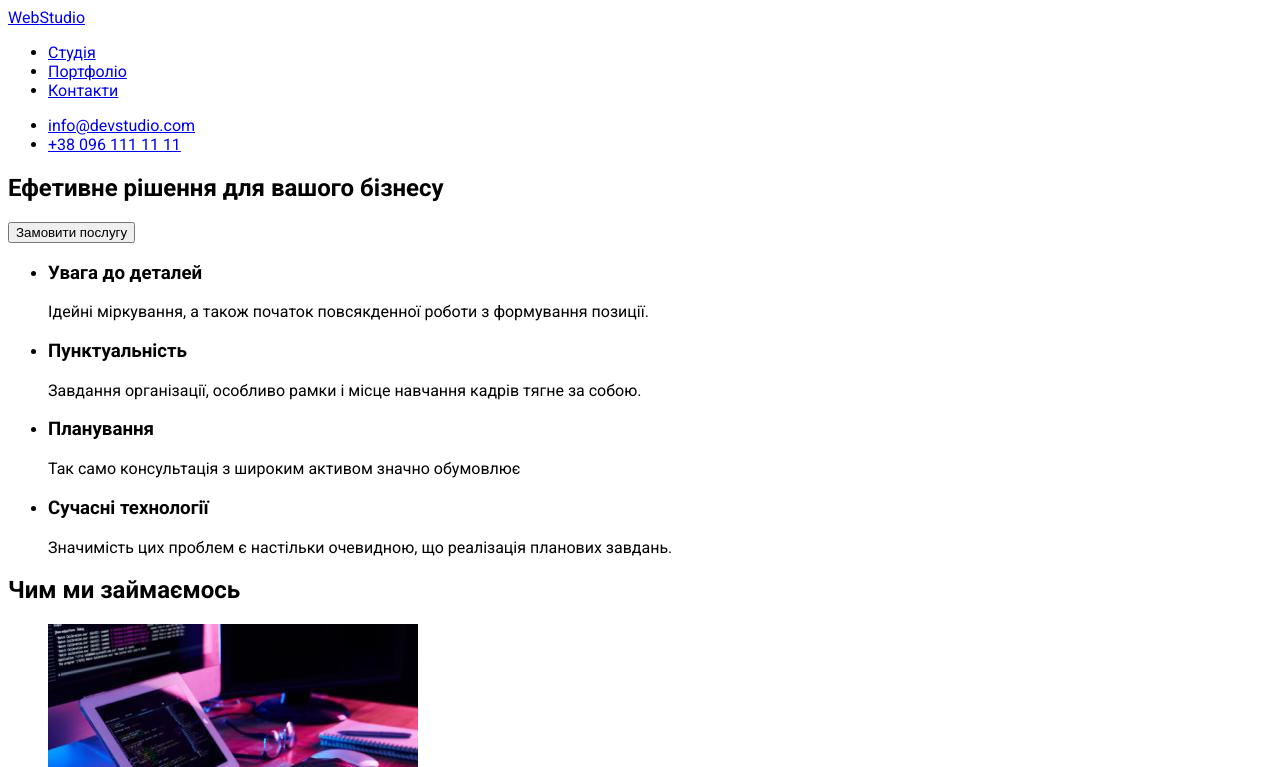
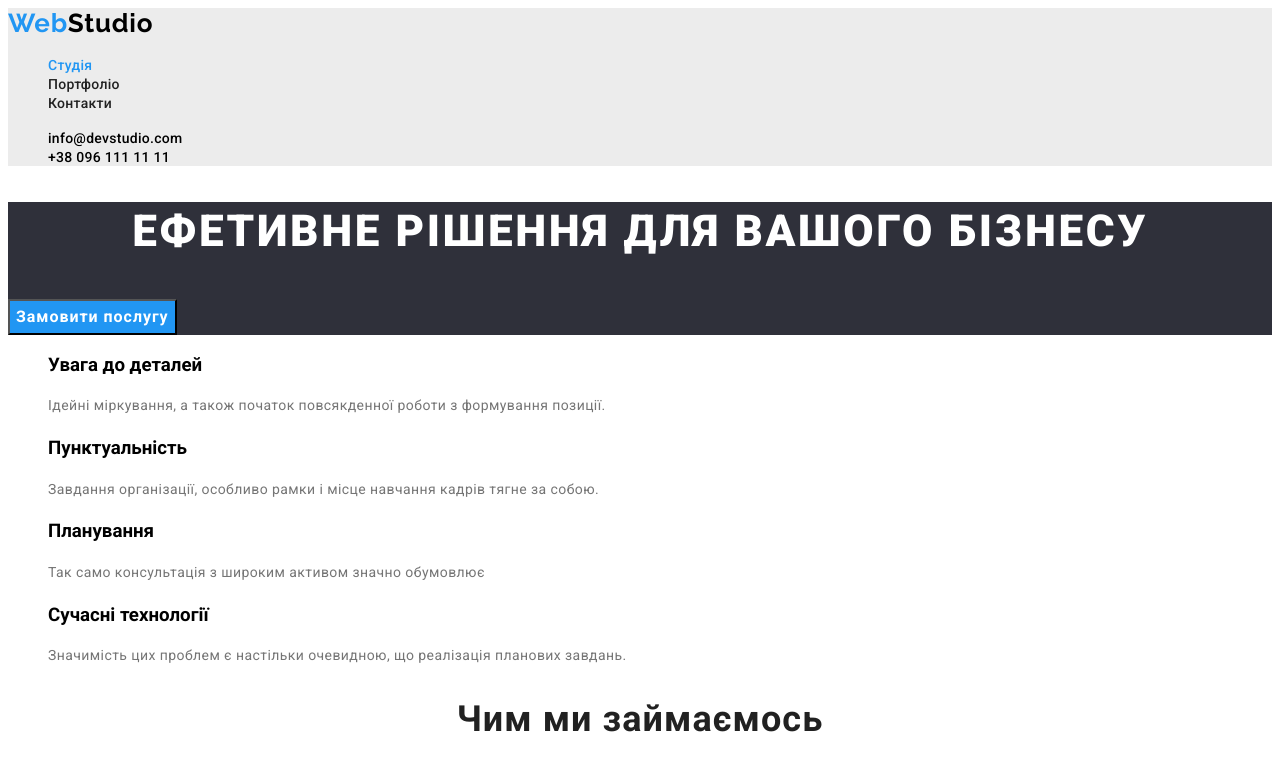
Before and after one commit to AlexVainahii/goit-markup-hw-02, a plain HTML site: page index.html in a window 1280 px wide. Shown: the top 767 px of the page. Drawn offline with Linux system fonts and the light colour scheme.

Commit message:
add css class

```diff
--- a/css/styles.css
+++ b/css/styles.css
@@ -1,11 +1,18 @@
 :root {
-  --primary-color: #212121;
-  --akcent-color: #2196f3;
-  --secondary-color: #757575;
+  --primary-text-color: #212121;
+  --akcent-text-color: #2196f3;
+  --secondary-text-color: #757575;
+  --primary-background-color: #2f303a;
+  --secondary-background-color: #ececec;
+  --primary-btn-text-color: #ffffff;
+  --akcent-btn-text-color: #000000;
+  --primary-btn-background-color: #2196f3;
+  --akcent-btn-background-color: #ffffff;
 }
 
 .link {
   text-decoration: none;
+  font-style: inherit;
 }
 .list {
   list-style-type: none;
@@ -27,3 +34,126 @@
 body {
   font-family: "Roboto", sans-serif;
 }
+/* ----------------HEADER------------------- */
+.header {
+  background-color: var(--secondary-background-color);
+}
+.header-logo {
+  font-family: "Raleway";
+  font-weight: 700;
+  font-size: 26px;
+  line-height: 1.19;
+  letter-spacing: 0.03em;
+  color: var(--akcent-text-color);
+  cursor: pointer;
+}
+.header-logo-text {
+  color: #000000;
+}
+.header-nav-link,
+.header-contact-link {
+  font-family: "Roboto";
+  font-weight: 500;
+  font-size: 14px;
+  line-height: 1.14;
+  letter-spacing: 0.02em;
+  color: var(--primary-text-color);
+  cursor: pointer;
+}
+.header-contact-link {
+  color: var(--secondary-color);
+}
+.current,
+.header-contact-link:hover,
+.header-contact-link:focus {
+  color: var(--akcent-text-color);
+  cursor: pointer;
+}
+/* ----------------HERO------------------- */
+.hero {
+  background-color: var(--primary-background-color);
+}
+.hero-title {
+  font-weight: 900;
+  font-size: 44px;
+  line-height: 1.36;
+  text-align: center;
+  letter-spacing: 0.06em;
+  text-transform: uppercase;
+  color: #ffffff;
+}
+.hero-btn {
+  font-family: "Roboto";
+  font-style: normal;
+  font-weight: 700;
+  font-size: 16px;
+  line-height: 1.88;
+  display: flex;
+  align-items: center;
+  text-align: center;
+  letter-spacing: 0.06em;
+  background-color: var(--primary-btn-background-color);
+  color: var(--primary-btn-text-color);
+}
+.hero-btn:hover,
+.hero-btn:focus {
+  background-color: var(--akcent-btn-background-color);
+  color: var(--akcent-btn-text-color);
+}
+/* ----------------Tasks------------------- */
+
+. .tasks-item-title {
+  font-weight: 700;
+  font-size: 14px;
+  line-height: 1.14;
+  letter-spacing: 0.03em;
+  text-transform: uppercase;
+  color: var(--primary-text-color);
+}
+.tasks-item-text {
+  font-weight: 400;
+  font-size: 14px;
+  line-height: 1.71;
+  letter-spacing: 0.03em;
+  color: var(--secondary-text-color);
+}
+.portfolio {
+}
+.portfolio-title {
+  font-weight: 700;
+  font-size: 36px;
+  line-height: 1.17;
+  text-align: center;
+  letter-spacing: 0.03em;
+  color: var(--primary-text-color);
+}
+
+.team {
+}
+.team-title {
+  font-weight: 700;
+  font-size: 36px;
+  line-height: 1.17;
+  text-align: center;
+  letter-spacing: 0.03em;
+  color: var(--primary-text-color);
+}
+
+.team-item-title {
+}
+.team-item-text {
+}
+.footer {
+}
+.footer-logo {
+}
+.footer-logo-tekst {
+}
+.adress {
+}
+.adress-list {
+}
+.adress-item {
+}
+.adress-item-link {
+}
--- a/index.html
+++ b/index.html
@@ -11,51 +11,73 @@
     />
   </head>
   <body>
-    <header>
-      <a href="./index.html" lang="en">Web<span>Studio</span></a>
+    <header class="header">
+      <a href="./index.html" class="curent header-logo link" lang="en"
+        >Web<span class="header-logo-text">Studio</span></a
+      >
       <nav>
-        <ul>
-          <li><a href="./index.html">Студія</a></li>
-          <li><a href="./portfolio.html">Портфоліо</a></li>
-          <li><a href="./contacts.html">Контакти</a></li>
+        <ul class="header-nav-list list">
+          <li class="header-nav-item">
+            <a href="./index.html" class="current header-nav-link link"
+              >Студія</a
+            >
+          </li>
+          <li class="header-nav-item">
+            <a href="./portfolio.html" class="header-nav-link link"
+              >Портфоліо</a
+            >
+          </li>
+          <li class="header-nav-item">
+            <a href="./contacts.html" class="header-nav-link link">Контакти</a>
+          </li>
         </ul>
       </nav>
-      <ul>
-        <li><a href="mailto:info@devstudio.com">info@devstudio.com</a></li>
-        <li><a href="tel:+380961111111">+38 096 111 11 11</a></li>
+      <ul class="header-contact-list list">
+        <li>
+          <a href="mailto:info@devstudio.com" class="header-contact-link link"
+            >info@devstudio.com</a
+          >
+        </li>
+        <li>
+          <a href="tel:+380961111111" class="header-contact-link link"
+            >+38 096 111 11 11</a
+          >
+        </li>
       </ul>
     </header>
     <main>
       <!--Title-->
-      <section>
-        <h1>Ефетивне рішення для вашого бізнесу</h1>
-        <button type="button">Замовити послугу</button>
+      <section class="hero">
+        <h1 class="hero-title">Ефетивне рішення для вашого бізнесу</h1>
+        <button type="button" class="hero-btn">Замовити послугу</button>
       </section>
       <!--Tasks-->
-      <section>
+      <section class="tasks">
         <h2 class="visually-hidden">Переваги</h2>
-        <ul>
-          <li>
-            <h3 class="tasks">Увага до деталей</h3>
-            <p>
+        <ul class="tasks-list list">
+          <li class="tasks-lists-item">
+            <h3 class="tasks-item-title">Увага до деталей</h3>
+            <p class="tasks-item-text">
               Ідейні міркування, а також початок повсякденної роботи з
               формування позиції.
             </p>
           </li>
-          <li>
-            <h3>Пунктуальність</h3>
-            <p>
+          <li class="tasks-lists-item">
+            <h3 class="tasks-item-title">Пунктуальність</h3>
+            <p class="tasks-item-text">
               Завдання організації, особливо рамки і місце навчання кадрів тягне
               за собою.
             </p>
           </li>
-          <li>
-            <h3>Планування</h3>
-            <p>Так само консультація з широким активом значно обумовлює</p>
+          <li class="tasks-lists-item">
+            <h3 class="tasks-item-title">Планування</h3>
+            <p class="tasks-item-text">
+              Так само консультація з широким активом значно обумовлює
+            </p>
           </li>
-          <li>
-            <h3>Сучасні технології</h3>
-            <p>
+          <li class="tasks-lists-item">
+            <h3 class="tasks-item-title">Сучасні технології</h3>
+            <p class="tasks-item-text">
               Значимість цих проблем є настільки очевидною, що реалізація
               планових завдань.
             </p>
@@ -63,9 +85,9 @@
         </ul>
       </section>
       <!--Portfolio-->
-      <section>
-        <h2>Чим ми займаємось</h2>
-        <ul>
+      <section class="portfolio">
+        <h2 class="portfolio-title">Чим ми займаємось</h2>
+        <ul class="portfolio-list list">
           <li>
             <img
               src="./images/box_1.jpg"
@@ -93,63 +115,75 @@
         </ul>
       </section>
       <!--Team-->
-      <section>
-        <h2>Наша команда</h2>
-        <ul>
-          <li>
+      <section class="team">
+        <h2 class="team-title">Наша команда</h2>
+        <ul class="team-list list">
+          <li class="team-list-item">
             <img
               src="./images/team_img_1.jpg"
               alt="Чоловік в окулярах"
               width="270"
               height="260"
             />
-            <h3>Ігорь Демьяненко</h3>
-            <p lang="en">Product Designer</p>
+            <h3 class="team-item-title">Ігорь Демьяненко</h3>
+            <p lang="en" class="team-item-text">Product Designer</p>
           </li>
-          <li>
+          <li class="team-list-item">
             <img
               src="./images/team_img_2.jpg"
               alt="Жінка в окулярах"
               width="270"
               height="260"
             />
-            <h3>Ольга Репіна</h3>
-            <p lang="en">Frontend Developer</p>
+            <h3 class="team-item-title">Ольга Репіна</h3>
+            <p lang="en" class="team-item-text">Frontend Developer</p>
           </li>
-          <li>
+          <li class="team-list-item">
             <img
               src="./images/team_img_3.jpg"
               alt="Чоловік"
               width="270"
               height="260"
             />
-            <h3>Микола Тарасов</h3>
-            <p lang="en">Marketing</p>
+            <h3 class="team-item-title">Микола Тарасов</h3>
+            <p lang="en" class="team-item-text">Marketing</p>
           </li>
-          <li>
+          <li class="team-list-item">
             <img
               src="./images/team_img_4.jpg"
               alt="Чоловік в окулярах"
               width="270"
               height="260"
             />
-            <h3>Михайло Єрмаков</h3>
-            <p lang="en">UI Designer</p>
+            <h3 class="team-item-title">Михайло Єрмаков</h3>
+            <p lang="en" class="team-item-text">UI Designer</p>
           </li>
         </ul>
       </section>
     </main>
-    <footer>
-      <a href="./index.html" lang="en">Web<span>Studio</span></a>
-      <address>
-        <ul>
-          <li>
-            <a href="https://goo.gl/maps/4TEG29RhxD43sS5S9"
+    <footer class="footer">
+      <a href="./index.html" class="footer-logo link" lang="en"
+        >Web<span class="footer-logo-tekst">Studio</span></a
+      >
+      <address class="adress">
+        <ul class="adress-list list">
+          <li class="adress-item">
+            <a
+              href="https://goo.gl/maps/4TEG29RhxD43sS5S9"
+              class="adress-item-link link"
               >м. Київ, пр-т Лесі Українки, 26</a
             >
           </li>
-          <li><a href="mailto:info@devstudio.com">info@devstudio.com</a></li>
-          <li><a href="tel:+380961111111">+38 096 111 11 11</a></li>
+          <li class="adress-item">
+            <a href="mailto:info@devstudio.com" class="adress-item-link link"
+              >info@devstudio.com</a
+            >
+          </li>
+          <li class="adress-item">
+            <a href="tel:+380961111111" class="adress-item-link link"
+              >+38 096 111 11 11</a
+            >
+          </li>
         </ul>
       </address>
     </footer>
```
